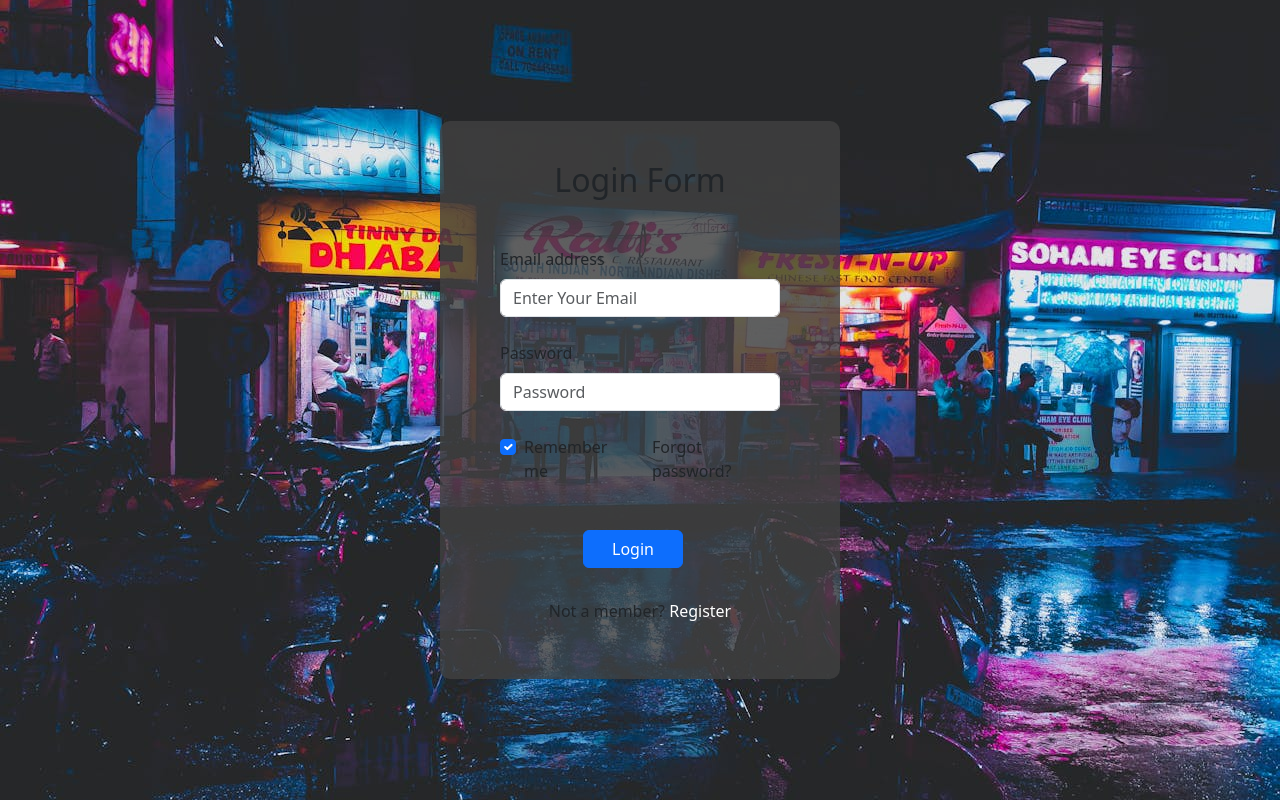
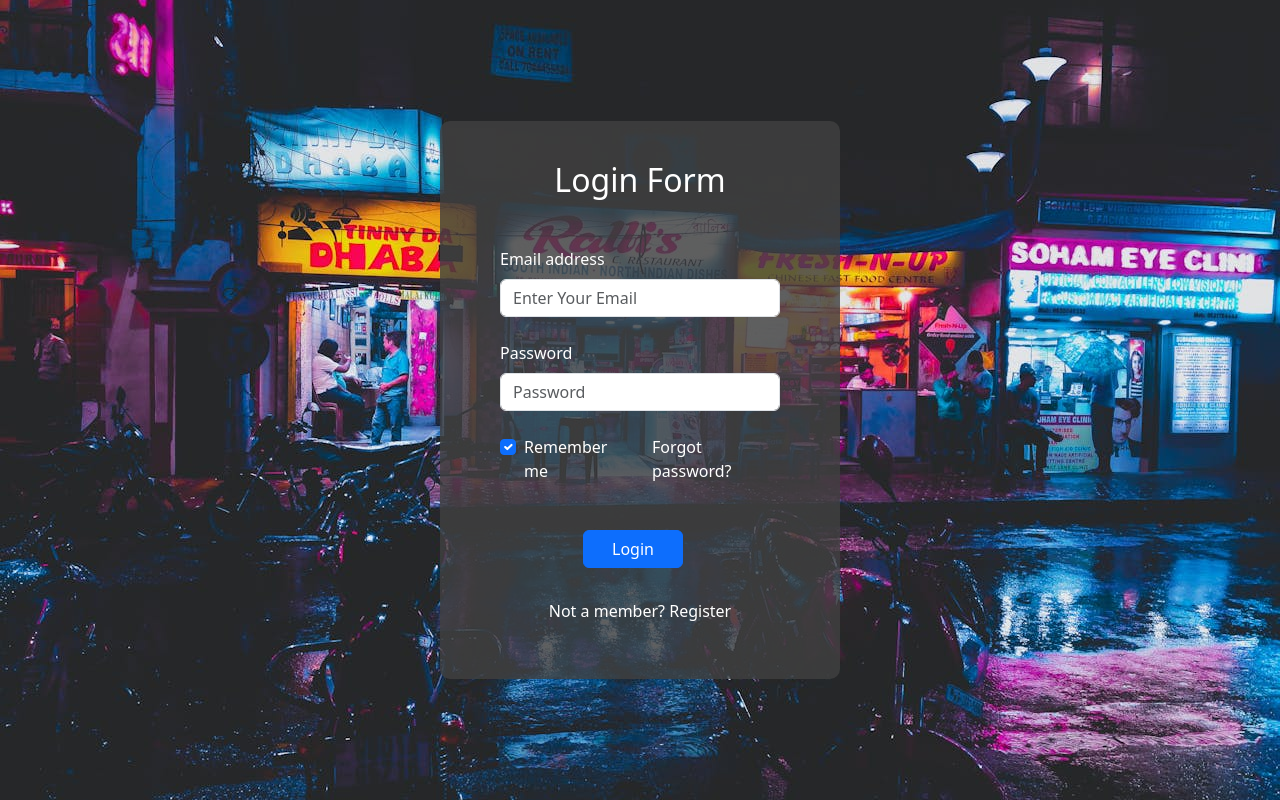
Before and after one commit to TharinduDMadushanka/pos-system-frontend-final-cw-ijse, a React (Vite) app: page /login in a window 1280 px wide. Built offline with nearby package versions, Linux system fonts and the light colour scheme.

Commit message:
update Login form text color

```diff
--- a/src/pages/Login/Login.css
+++ b/src/pages/Login/Login.css
@@ -16,6 +16,7 @@
     width: 400px;
     border-radius: 10px;
     z-index: 1; /* Ensure the form is above the background */
+    color: white;
 }
 
 .btn {
--- a/src/pages/Login/Login.jsx
+++ b/src/pages/Login/Login.jsx
@@ -67,7 +67,7 @@ const Login = () => {
     <div className='bg-img'> {/* Use the bg-img class for styling */}
       <div className='login'>
         <form onSubmit={isLogin ? loginUser : saveUser}>
-          <h2 className='text-center'>{isLogin ? 'Login Form' : 'Register Form'}</h2>
+          <h2 className='text-center title'>{isLogin ? 'Login Form' : 'Register Form'}</h2>
 
           <div data-mdb-input-init className="form-outline mb-4 mt-5">
             <label className="form-label" htmlFor="email">Email address</label>
```
